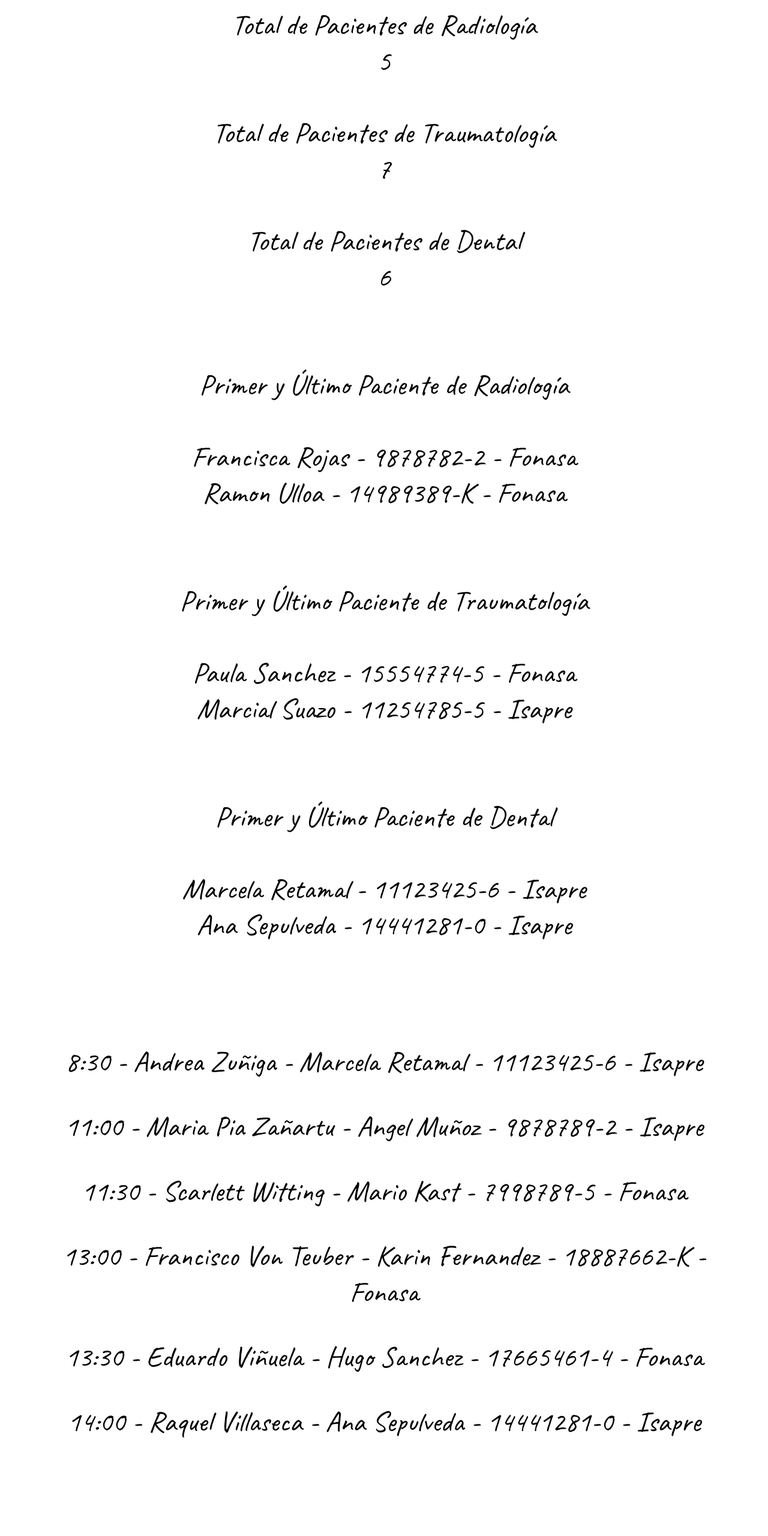
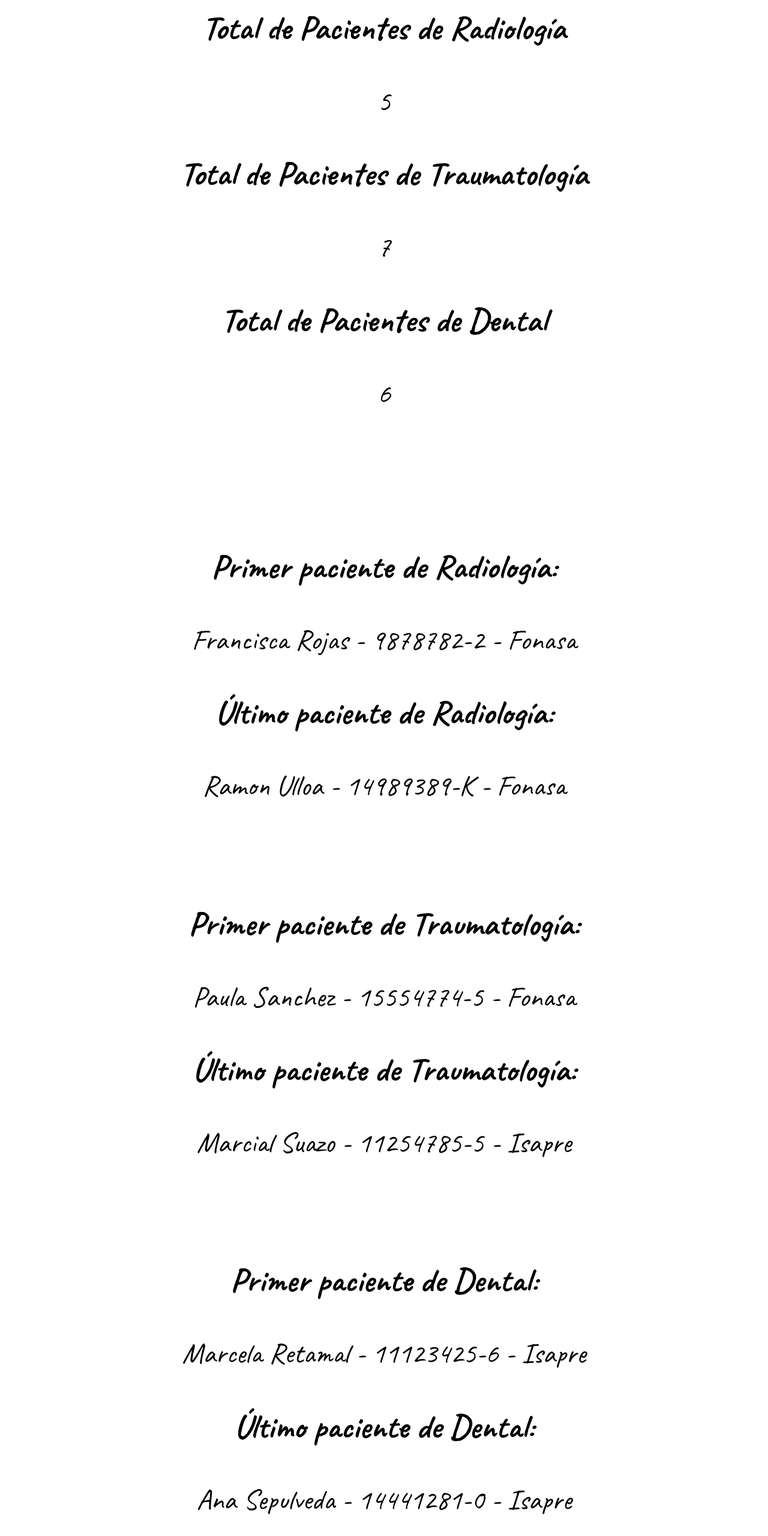
Before and after one commit to Marifuse/Listado-Medico-Segunda-Parte, a plain HTML site: page index.html in a window 1280 px wide. Shown: the part 200-2760 px from the top of the page at 60% size. Before the commit the page ends 2695 px from the top, so only its background shows below. Drawn offline with Linux system fonts and the light colour scheme.

Commit message:
Segundo avance con modificaciones en las funciones de la primera y segunda parte

```diff
--- a/assets/js/scripts.js
+++ b/assets/js/scripts.js
@@ -133,17 +133,24 @@ var dental = [
   },
 ];
 
+
 // Función para llamar al total de pacientes de Radiología
 
-document.write('Total de Pacientes de Radiología' + ' <br> ' + radiologia.length + ' <br> ' + ' <br> ');
+document.getElementById('pacientesRadiologia').innerHTML = radiologia.length;
+// document.write('Total de Pacientes de Radiología' + ' <br> ' + radiologia.length + ' <br> ' + ' <br> ');
+
 
 // Función para llamar al total de pacientes de Traumatología
 
-document.write('Total de Pacientes de Traumatología' + ' <br> '+ traumatologia.length + ' <br> ' + ' <br> ');
+document.getElementById('pacientesTraumatologia').innerHTML = traumatologia.length;
+// document.write('Total de Pacientes de Traumatología' + ' <br> '+ traumatologia.length + ' <br> ' + ' <br> ');
+
 
 // Función para llamar al total de pacientes de dental
 
-document.write('Total de Pacientes de Dental' + ' <br> '+ dental.length + ' <br> ' + ' <br> ' + ' <br> ');
+document.getElementById('pacientesDental').innerHTML = dental.length;
+// document.write('Total de Pacientes de Dental' + ' <br> '+ dental.length + ' <br> ' + ' <br> ' + ' <br> ');
+
 
 
 // Función para llamar pacientes, rut, y previsión de Radiología
@@ -153,9 +160,13 @@ var longitudUno = radiologia.length;
 var radPri = radiologia[0];
 var radUlt = radiologia[radiologia.length-1];
 
-document.write('Primer y Último Paciente de Radiología' + ' <br> ' + ' <br> ' + radPri.paciente + ' - ' +
-radPri.rut + ' - ' + radPri.prevision + ' <br> ' + radUlt.paciente + ' - ' + radUlt.rut +' - ' + radUlt.prevision +
-' <br> ' + ' <br> ' + ' <br> ');
+document.getElementById('firstRadiology').innerHTML = (radPri.paciente + ' - ' + radPri.rut + ' - ' + radPri.prevision);
+
+document.getElementById('latestRadiology').innerHTML = (radUlt.paciente + ' - ' + radUlt.rut +' - ' + radUlt.prevision);
+
+// document.write('Primer y Último Paciente de Radiología' + ' <br> ' + ' <br> ' + radPri.paciente + ' - ' +
+// radPri.rut + ' - ' + radPri.prevision + ' <br> ' + radUlt.paciente + ' - ' + radUlt.rut +' - ' + radUlt.prevision +
+// ' <br> ' + ' <br> ' + ' <br> ');
 
 
 // Función para llamar pacientes, rut, y previsión de Traumatología
@@ -165,9 +176,13 @@ var longitudDos = traumatologia.length;
 var traPri = traumatologia[0];
 var traUlt = traumatologia[traumatologia.length-1];
 
-document.write('Primer y Último Paciente de Traumatología' + ' <br> ' + ' <br> ' + traPri.paciente + ' - ' +
-traPri.rut + ' - ' + traPri.prevision + ' <br> ' + traUlt.paciente + ' - ' + traUlt.rut + ' - ' + traUlt.prevision +
-' <br> ' + ' <br> ' + ' <br> ');
+document.getElementById('firstTraumatology').innerHTML = (traPri.paciente + ' - ' + traPri.rut + ' - ' + traPri.prevision);
+
+document.getElementById('latestTraumatology').innerHTML = (traUlt.paciente + ' - ' + traUlt.rut + ' - ' + traUlt.prevision);
+
+// document.write('Primer y Último Paciente de Traumatología' + ' <br> ' + ' <br> ' + traPri.paciente + ' - ' +
+// traPri.rut + ' - ' + traPri.prevision + ' <br> ' + traUlt.paciente + ' - ' + traUlt.rut + ' - ' + traUlt.prevision +
+// ' <br> ' + ' <br> ' + ' <br> ');
 
 
 // Función para llamar pacientes, rut, y previsión de Traumatología
@@ -177,9 +192,15 @@ var longitudDos = dental.length;
 var denPri = dental[0];
 var denUlt = dental[dental.length-1];
 
-document.write('Primer y Último Paciente de Dental' + ' <br> ' + ' <br> ' + denPri.paciente + ' - ' +
-denPri.rut + ' - ' + denPri.prevision + ' <br> ' + denUlt.paciente + ' - ' + denUlt.rut + ' - ' + denUlt.prevision + ' <br> ' + ' <br> ' +
-' <br> ');
+document.getElementById('firstDental').innerHTML = (denPri.paciente + ' - ' + denPri.rut + ' - ' + denPri.prevision);
+
+document.getElementById('latestDental').innerHTML = (denUlt.paciente + ' - ' + denUlt.rut + ' - ' + denUlt.prevision + ' <br> ' + ' <br> ');
+
+// document.write('Primer y Último Paciente de Dental' + ' <br> ' + ' <br> ' + denPri.paciente + ' - ' +
+// denPri.rut + ' - ' + denPri.prevision + ' <br> ' + denUlt.paciente + ' - ' + denUlt.rut + ' - ' + denUlt.prevision + ' <br> ' + ' <br> ' +
+// ' <br> ');
+
+
 
 // Segunda Parte
 
@@ -206,18 +227,45 @@ radiologiaAux.shift();
 // Mostrar el listado completo de pacientes de Dental
 var dentalAux = dental;
 
-var consultas =[] ;
+var consultas =[];
 
 dentalAux.forEach(consulta => {
    consultas.push(consulta.hora,consulta.especialista,consulta.paciente,consulta.rut,consulta.prevision);
+   // document.getElementById('dentPatient').innerHTML = ("<p>" + consultas.join(' - ') + "</p>");
    document.write("<p>" + consultas.join(' - ') + "</p>");
    consultas = [];
 });
 
 
 // Mostrar la cantidad de pacientes que se atienden en la Clínica
+var pacientes = [];
+var titulo = document.write(' <br> ' + '<h1>Total de Pacientes que se atienden en la Clínica</h1>');
 
+radiologiaAux.forEach(pacienteRadio => {
+  pacientes.push(pacienteRadio.paciente);
+  // console.log(pacientes);
+  document.write("<p>" + pacientes + "</p>");
+  pacientes = [];
+});
+
+
+traumatologiaAux.forEach(pacienteTrauma => {
+  pacientes.push(pacienteTrauma.paciente);
+  // console.log(pacientes);
+  document.write("<p>" + pacientes + "</p>");
+  pacientes = [];
+});
+
+
+dentalAux.forEach(pacienteDent => {
+  pacientes.push(pacienteDent.paciente);
+  // console.log(pacientes);
+  document.write("<p>" + pacientes + "</p>");
+  pacientes = [];
+});
 
 
 
 // Mostrar primero la previsión y luego en nombre del paciente de la sección dental
+
+// Podría ser un for que encapsule un if - else para llamar a la previsión fonasa e isapre
--- a/index.html
+++ b/index.html
@@ -10,10 +10,56 @@
     <link rel="stylesheet" href="assets/css/style.css">
   </head>
   <body>
+    <!-- Título de la Página -->
     <h1>Estadisticas Centro Médico Ñuñoa</h1>
+    <!-- Contenedores con los totales de pacientes en las áreas radiología, traumatología, y dental -->
+    <article class="radiology-container">
+      <h3>Total de Pacientes de Radiología</h3>
+      <p id="pacientesRadiologia"></p>
+    </article>
+    <article class="traumatology-container">
+      <h3>Total de Pacientes de Traumatología</h3>
+      <p id="pacientesTraumatologia"></p>
+    </article>
+    <article class="dental-container">
+      <h3>Total de Pacientes de Dental</h3>
+      <p id="pacientesDental"></p>
+    </article>
+    <br>
+    <br>
+    <!-- Sección primer y último paciente de cada área -->
+    <article>
+      <h3>Primer paciente de Radiología:</h3>
+      <p id="firstRadiology"></p>
+      <h3>Último paciente de Radiología:</h3>
+      <p id="latestRadiology"></p>
+    </article>
+    <br>
+    <article>
+      <h3>Primer paciente de Traumatología:</h3>
+      <p id="firstTraumatology"></p>
+      <h3>Último paciente de Traumatología:</h3>
+      <p id="latestTraumatology"></p>
+    </article>
+    <br>
+    <article>
+      <h3>Primer paciente de Dental:</h3>
+      <p id="firstDental"></p>
+      <h3>Último paciente de Dental:</h3>
+      <p id="latestDental"></p>
+    </article>
+    <br>
+    <!-- Total de pacientes de Dental -->
+    <!-- <section>
+      <h3>Total de Pacientes de Dental</h3>
+      <div id="dentPatient"></div>
+    </section> -->
 
-    <!-- <h3>Listado de consultas Dental</h3>
-    <span id="listadoDent"></span> -->
+
+
+
+
+
     <script type="text/javascript" src="assets/js/scripts.js"></script>
   </body>
 </html>
```
